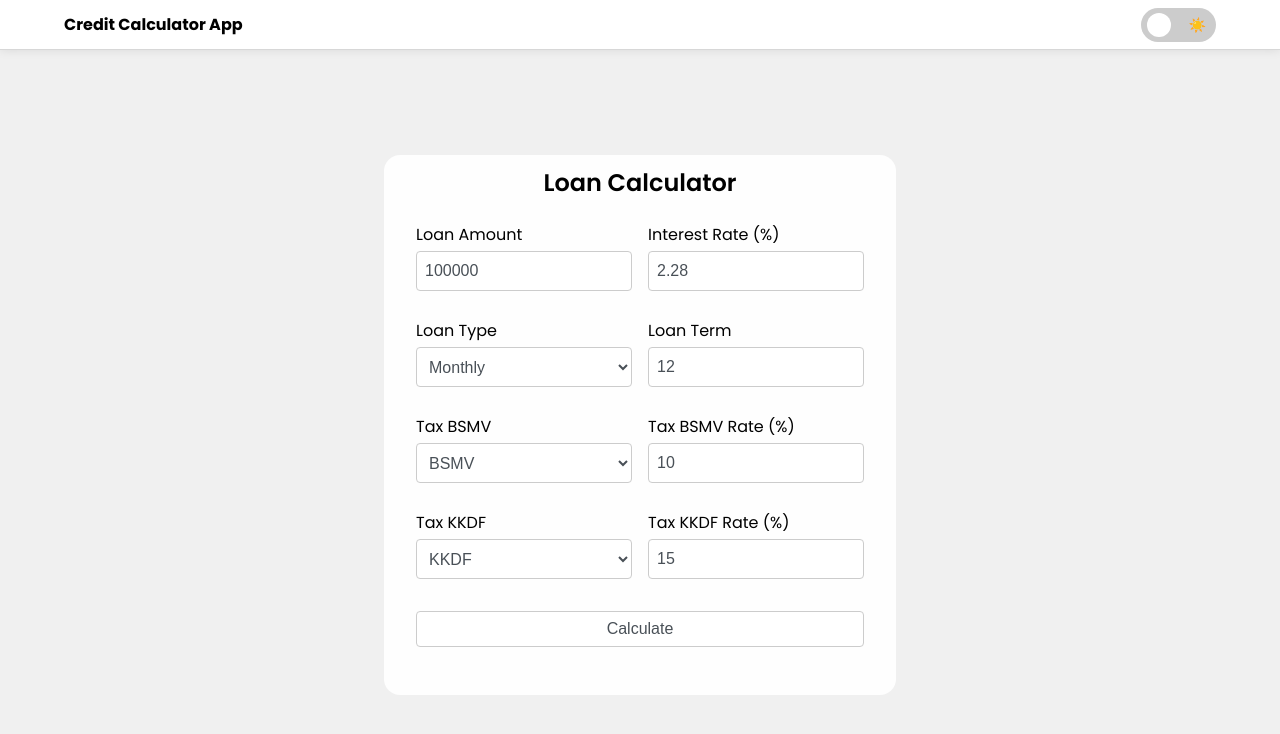
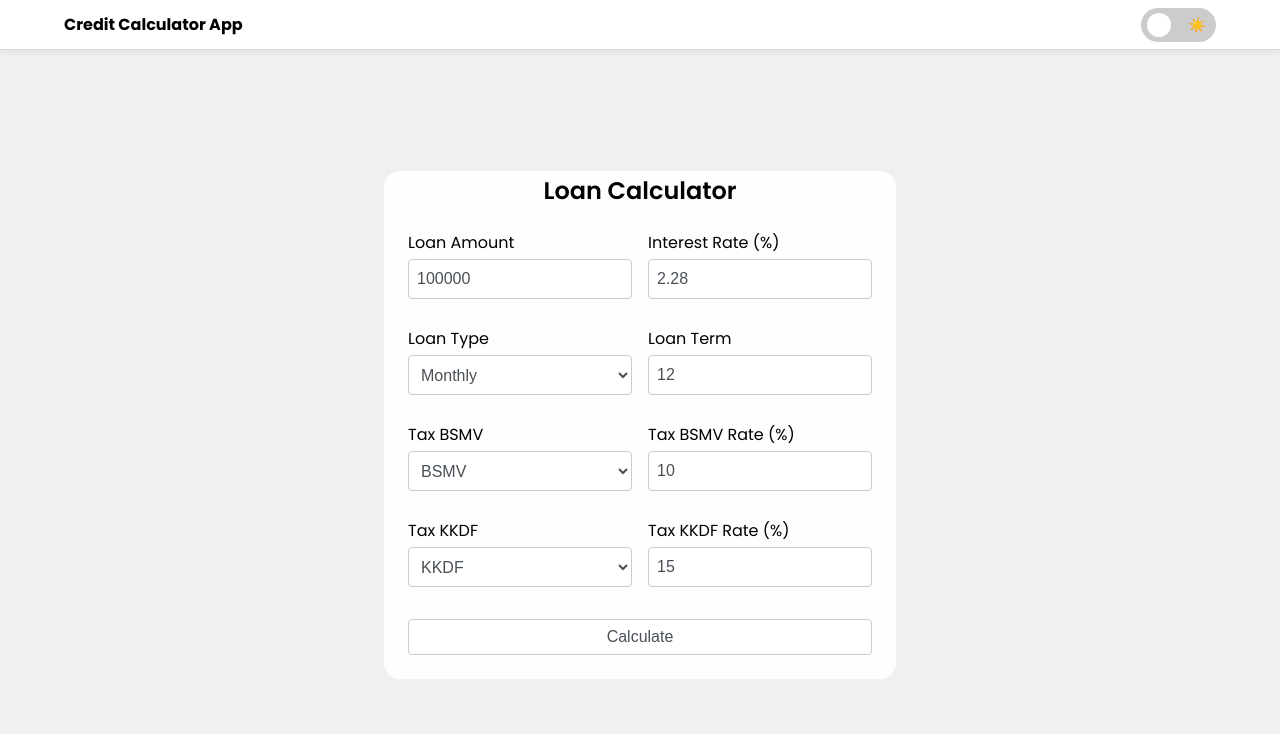
Before and after one commit to harundogdu/fimple-react-practium, a React (Create React App) app: page / in a window 1280 px wide. Shown: the top 734 px of the page. Built offline with nearby package versions, Linux system fonts and the light colour scheme.

Commit message:
ui(practium) : some design bugs updated

```diff
--- a/src/style/components/_form.scss
+++ b/src/style/components/_form.scss
@@ -2,9 +2,9 @@
   @include flex($direction: column, $justify: stretch);
   width: 100%;
   height: 100%;
-  margin: 1rem auto;
   padding: 1rem;
   row-gap: 2rem;
+  margin-top: 1rem;
 
   &__row {
     display: flex;
--- a/src/style/layouts/_loan-calculator.scss
+++ b/src/style/layouts/_loan-calculator.scss
@@ -2,7 +2,7 @@
   @include flex($direction: column);
   width: 40%;
   margin: 1rem auto;
-  padding: 1rem;
+  padding: .5rem;
   background-color: #fefefe;
   border-radius: 1rem;
   &__title {
```
Also changed, not shown: 1 other file (tests, documents, lock files or other folders).
